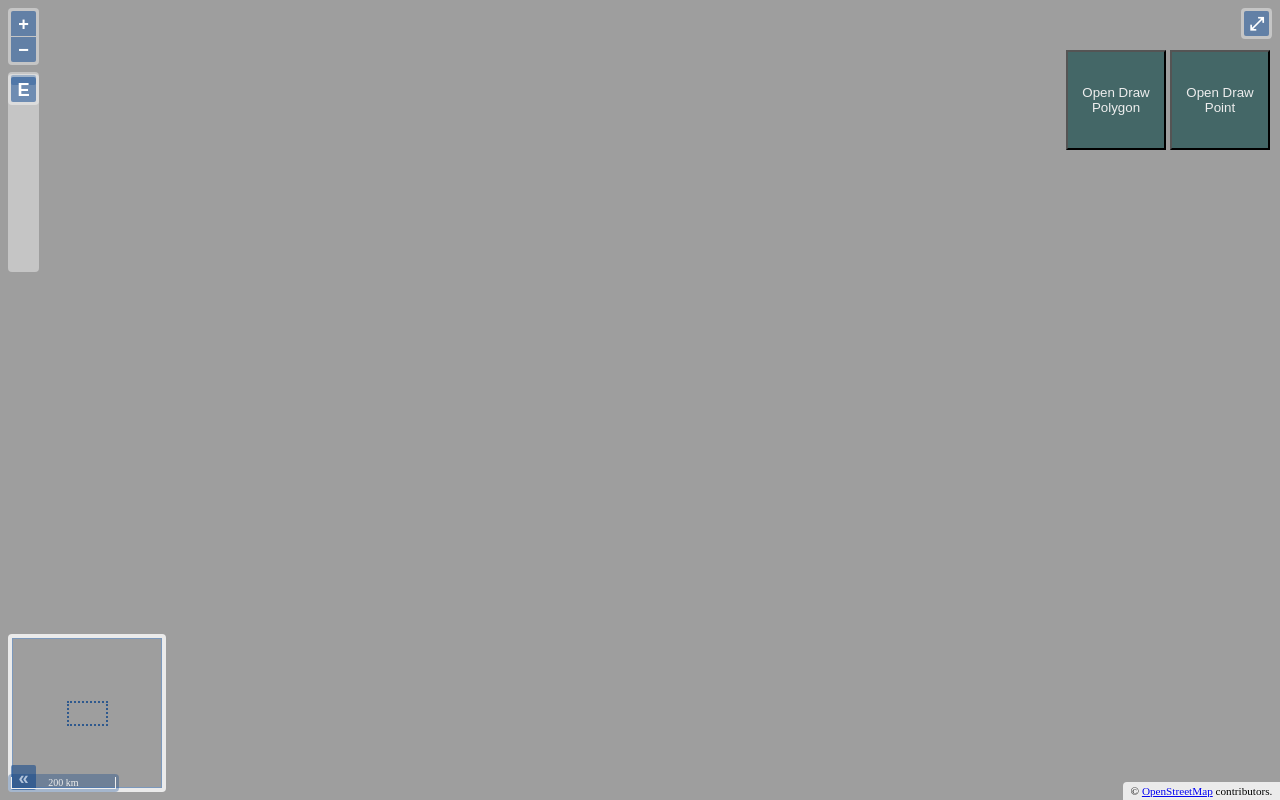
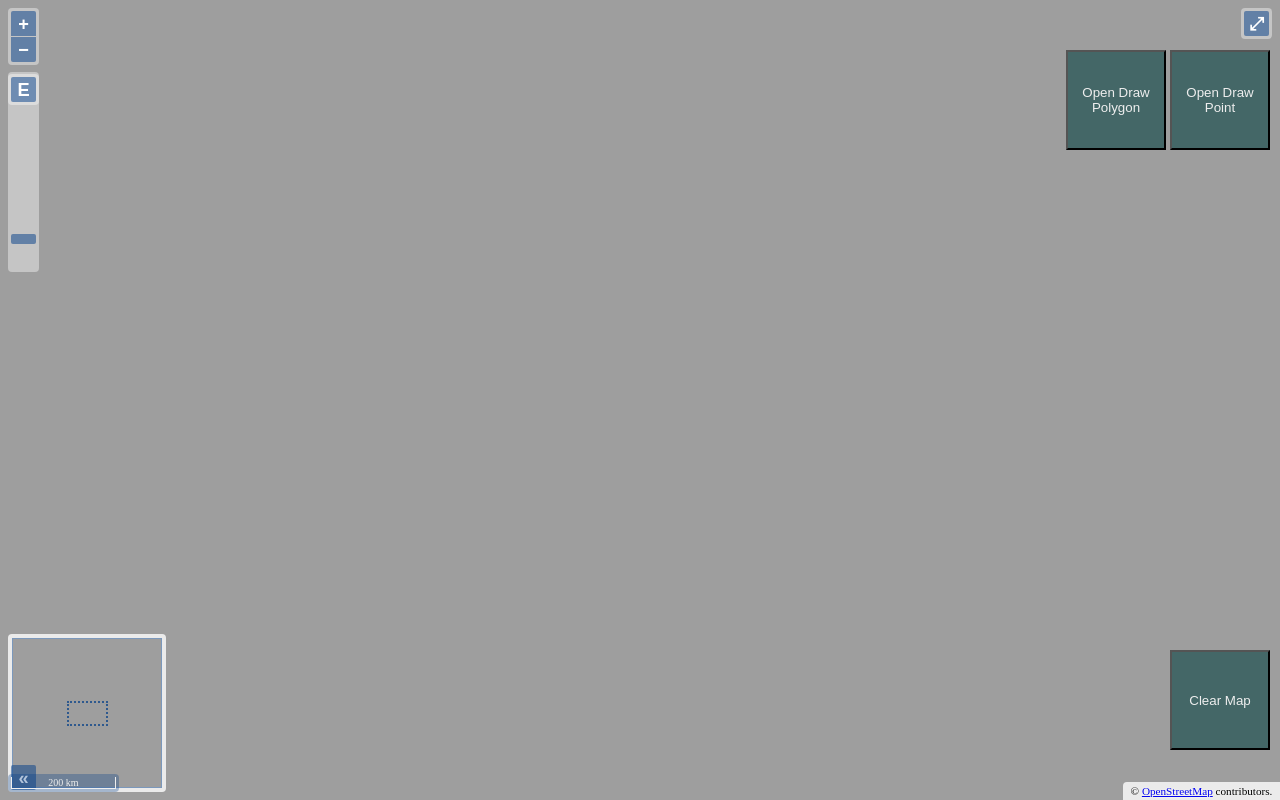
Before and after one commit to emremutlu08/OL_Map_Controls_JS, a plain HTML site: page index.html in a window 1280 px wide. Drawn offline with Linux system fonts and the light colour scheme.

Commit message:
Map Improvements

```diff
--- a/index.html
+++ b/index.html
@@ -12,8 +12,16 @@
       <p id="popup-coordinates"></p>
     </div>
     <div id="draw-tools" class="draw-tools ol-unselectable">
-      <button id="draw-polygon" class="draw-polygon">Open Draw Polygon</button>
-      <button id="draw-point" class="draw-point">Open Draw Point</button>
+      <button id="draw-polygon" class="draw-polygon" name="Polygon">
+        Open Draw Polygon
+      </button>
+      <button id="draw-point" class="draw-point" name="Point">
+        Open Draw Point
+      </button>
+    </div>
+
+    <div id="clear-map-container" class="clear-map-container ol-unselectable">
+      <button id="clear-map" class="clear-map">Clear Map</button>
     </div>
 
     <div id="js-map" class="map"></div>
--- a/main.js
+++ b/main.js
@@ -2,25 +2,90 @@ window.onload = init;
 
 function init() {
   // CUSTOM CONTROLS
-  // TODO: Draw Polygon ve Draw Point aktif hale gelsin.
-  // TODO: WMS ve WFS katmanları gösterilsin
-  let element = document.getElementById("draw-tools");
+  // Çizim yapmak için kullanılan araçlar
+  let drawToolsContainer = document.getElementById("draw-tools");
   let drawPolygonElement = document.getElementById("draw-polygon");
-  let isPolygonElClicked = false;
-  drawPolygonElement.addEventListener("click", () => {
-    console.log(isPolygonElClicked, ":09");
+  let drawPointElement = document.getElementById("draw-point");
 
-    if (isPolygonElClicked) {
-      map.addInteraction(drawInteraction);
-      drawPolygonElement.innerHTML = "Close Draw Polygon";
-      drawPolygonElement.style.backgroundColor = "rgba(107, 62, 11, 0.7)";
-    } else {
-      map.removeInteraction(drawInteraction);
-      drawPolygonElement.innerHTML = "Open Draw Polygon";
-      drawPolygonElement.style.backgroundColor = "rgba(30, 80, 80, 0.7)";
-    }
-    isPolygonElClicked = !isPolygonElClicked;
+  // Haritayı Temizlemek için kullanılan araçlar
+  let clearMapContainer = document.getElementById("clear-map-container");
+  let clearMapElement = document.getElementById("clear-map");
+
+  /** VECTORS */
+
+  // create the source and layer for random features
+  const pointVectorSource = new ol.source.Vector({});
+
+  const pointVectorLayer = new ol.layer.Vector({
+    source: pointVectorSource,
+    style: new ol.style.Style({
+      image: new ol.style.Circle({
+        radius: 6,
+        fill: new ol.style.Fill({ color: "red" }),
+      }),
+    }),
   });
+
+  const polygonVectorSource = new ol.source.Vector({});
+
+  const polygonVectorLayer = new ol.layer.Vector({
+    source: polygonVectorSource,
+  });
+
+  /** VECTORS - END */
+
+  /** EVENTS */
+  clearMapElement.addEventListener("click", () => {
+    pointVectorSource.clear();
+    polygonVectorSource.clear();
+  });
+
+  const createInteraction = (element, interaction, vectorSource) => {
+    let isClicked = false;
+    element.addEventListener("click", () => {
+      isClicked = !isClicked;
+      if (isClicked) {
+        // Butona tıklandığında interaction ekle
+        map.addInteraction(interaction);
+
+        // Elementin görüntüsünü değiştir
+        element.innerHTML = "Close Draw " + element.name;
+        element.style.backgroundColor = "rgba(107, 62, 11, 0.7)";
+
+        // Çizim işlemi bittiğinde fonksiyonu çalıştır
+        interaction.on("drawend", function (e) {
+          // Tüm geometriyi elde et
+          let feature = e.feature.getGeometry();
+          if (feature.getType() === "Point") {
+            // Eğer geometri tipi Point ise burayı çalıştır
+
+            // Yeni bir feature olarak vector kaynağına ekle
+            const newFeature = new ol.Feature({
+              geometry: new ol.geom.Point(feature.getCoordinates()),
+            });
+            vectorSource.addFeature(newFeature);
+            // Ve haritada görünsün!
+          }
+
+          if (feature.getType() === "Polygon") {
+            // Eğer geometri tipi Polygon ise burayı çalıştır
+            // Yeni bir feature olarak vector kaynağına ekle
+            const newFeature = new ol.Feature({
+              geometry: new ol.geom.Polygon(feature.getCoordinates()),
+            });
+            vectorSource.addFeature(newFeature);
+            // Ve haritada görünsün!
+          }
+        });
+      } else {
+        // Eski interaction'ı kaldır
+        map.removeInteraction(interaction);
+        // Butonun görüntüsünü eski haline getir
+        element.innerHTML = "Open Draw " + element.name;
+        element.style.backgroundColor = "rgba(30, 80, 80, 0.7)";
+      }
+    });
+  };
 
   // Controls
   const fullScreenControl = new ol.control.FullScreen();
@@ -36,70 +101,106 @@ function init() {
   const scaleLineControl = new ol.control.ScaleLine();
   const zoomSliderControl = new ol.control.ZoomSlider();
   const zoomToExtentControl = new ol.control.ZoomToExtent();
+  const drawToolsControl = new ol.control.Control({
+    element: drawToolsContainer,
+  });
+  const clearMapControl = new ol.control.Control({
+    element: clearMapContainer,
+  });
 
+  const controlsArr = [
+    fullScreenControl,
+    mousePositionControl,
+    overViewMapControl,
+    scaleLineControl,
+    zoomSliderControl,
+    zoomToExtentControl,
+    // Add Custom Controllers
+    drawToolsControl,
+    clearMapControl,
+  ];
+
+  // Haritayı oluşturuyoruz
   const map = new ol.Map({
     view: new ol.View({
       center: [3901835.001223564, 4735426.77632324],
-      zoom: 10,
-      maxZoom: 6,
+      zoom: 6,
       minZoom: 2,
-      rotation: 0,
     }),
     layers: [
       new ol.layer.Tile({
         source: new ol.source.OSM(),
       }),
+      pointVectorLayer,
+      polygonVectorLayer,
     ],
     target: "js-map",
     keyboardEventTarget: document,
-    controls: ol.control.defaults().extend([
-      fullScreenControl,
-      mousePositionControl,
-      overViewMapControl,
-      scaleLineControl,
-      zoomSliderControl,
-      zoomToExtentControl,
-      new ol.control.Control({
-        element,
-      }),
-    ]),
+    controls: ol.control.defaults().extend(controlsArr),
   });
-
-  // Mouse Overlay - Popup
-  // const popupContainerElement = document.getElementById("popup-coordinates");
-  // const popup = new ol.Overlay({
-  //   element: popupContainerElement,
-  //   positioning: "top-right",
-  // });
-
-  // map.addOverlay(popup);
-
-  // map.on("click", function (e) {
-  //   const clickedCoordinate = e.coordinate;
-  //   popup.setPosition(undefined);
-  //   popup.setPosition(clickedCoordinate);
-  //   popupContainerElement.innerHTML = clickedCoordinate;
-  // });
 
   // DragRotate Interaction
   const dragRotateInteraction = new ol.interaction.DragRotate({
+    // Alt tuşu ile haritayı çevirebilirsin
     condition: ol.events.condition.altKeyOnly,
   });
 
   map.addInteraction(dragRotateInteraction);
+
   // Draw Interaction
-  const drawInteraction = new ol.interaction.Draw({
+  const drawPolygonInteraction = new ol.interaction.Draw({
     type: "Polygon",
-    // freehand: true,
   });
 
-  // polygonElement.onclick = () => {
-  //   map.addInteraction(drawInteraction);
-  // };
+  const drawPointInteraction = new ol.interaction.Draw({
+    type: "Point",
+  });
 
-  drawInteraction.on("drawend", function (e) {
-    let parser = new ol.format.GeoJSON();
-    let drawnFeatures = parser.writeFeatures([e.feature]);
-    console.log(drawnFeatures);
+  // Custom Interactions
+  createInteraction(drawPointElement, drawPointInteraction, pointVectorSource);
+  createInteraction(
+    drawPolygonElement,
+    drawPolygonInteraction,
+    polygonVectorSource
+  );
+
+  /** LAYERS */
+  // WMS
+  const atlasWMSLayer = new ol.layer.Tile({
+    source: new ol.source.TileWMS({
+      url: "http://192.168.0.131:5001/geoserver/serbestbolge/wms?",
+      params: {
+        LAYERS: "serbestbolge:sb_parsel",
+        FORMAT: "image/png",
+      },
+    }),
   });
+
+  map.addLayer(atlasWMSLayer);
+
+  // WFS
+  const atlasWFSLayer = new ol.layer.Tile({
+    source: new ol.source.TileWMS({
+      url: "http://192.168.0.131:5001/geoserver/serbestbolge/wfs?",
+      params: {
+        LAYERS: "serbestbolge:sb_parsel",
+        FORMAT: "image/png",
+      },
+    }),
+  });
+
+  // var atlasWFSLayer = new ol.Layer.Vector("Stavros Features", {
+  //   strategies: [new ol.Strategy.Fixed()],
+  //   projection: new ol.Projection("EPSG:4326"),
+  //   protocol: new ol.Protocol.WFS({
+  //     url: "http://192.168.0.131:5001/geoserver/serbestbolge/wfs?",
+  //     featureType: "parks", //geoserver Layer Name without workspace prefix
+  //     params: {
+  //       LAYERS: "serbestbolge:sb_parsel",
+  //       FORMAT: "image/png",
+  //     },
+  //   }),
+  // });
+
+  map.addLayer(atlasWFSLayer);
 }
--- a/styles.css
+++ b/styles.css
@@ -12,6 +12,7 @@ body {
   width: 100vw;
 }
 
+/* DRAW TOOLS */
 .draw-tools {
   position: absolute;
   top: 50;
@@ -19,6 +20,7 @@ body {
   right: 10;
 }
 
+.clear-map,
 .draw-point,
 .draw-polygon {
   width: 100px;
@@ -26,3 +28,11 @@ body {
   background-color: rgba(30, 80, 80, 0.7);
   color: #eee;
 }
+
+/* CLEAR TOOLS */
+.clear-map-container {
+  position: absolute;
+  bottom: 50;
+  left: unset;
+  right: 10;
+}
```
